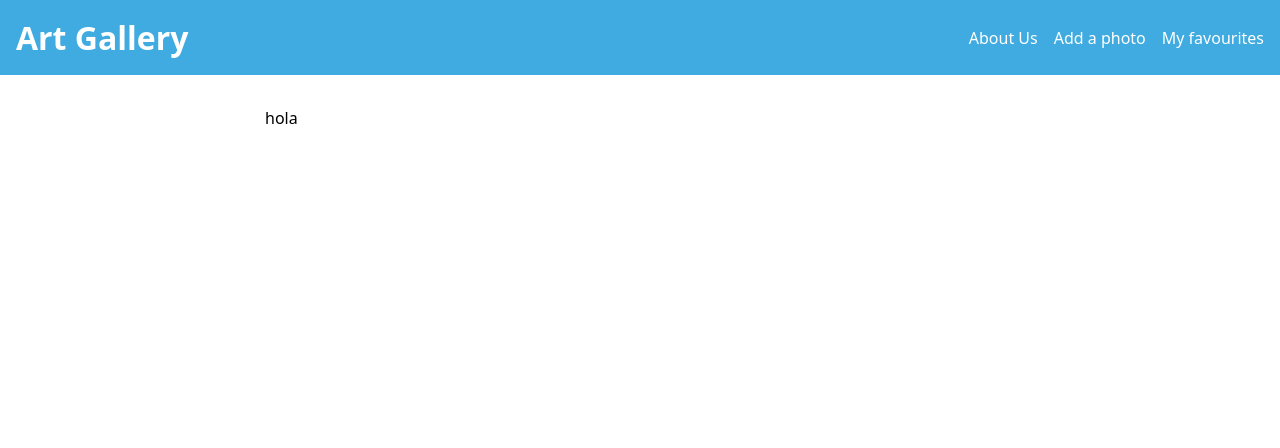
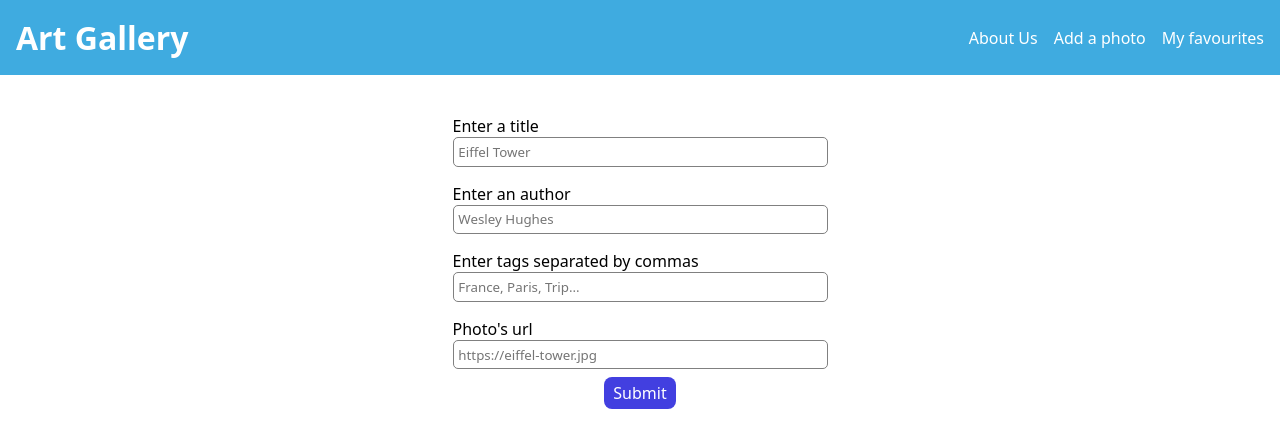
Before and after one commit to LucasGitHubx/art-gallery, a React (Vite) app: page /add in a window 1280 px wide. Shown: the top 448 px of the page. Built offline with nearby package versions, Linux system fonts and the light colour scheme.

Commit message:
Adding, styling and adding functionality to the form of the 'add page', later I'll add some notifications to make the user know that the photo has been added correctly

```diff
--- a/src/pages/AddPhotoPage.jsx
+++ b/src/pages/AddPhotoPage.jsx
@@ -1,3 +1,139 @@
+import { useState, useEffect } from "react";
+import { addPhoto } from "../firebase/firestore";
+
 export default function AddPhotoPage() {
-  return <div className="add-photo page">hola</div>;
+  const [title, setTitle] = useState("");
+  const [author, setAuthor] = useState("");
+  const [tags, setTags] = useState("");
+  const [url, setUrl] = useState("");
+
+  const [titleError, setTitleError] = useState(false);
+  const [authorError, setAuthorError] = useState(false);
+  const [tagsError, setTagsError] = useState(false);
+  const [urlError, setUrlError] = useState(false);
+
+  const [loaded, setLoaded] = useState(false);
+
+  useEffect(() => {
+    console.log(loaded);
+  }, [loaded]);
+
+  function handleSubmit(e) {
+    e.preventDefault();
+
+    const urlRegex = /^(https?|ftp):\/\/[^\s/$.?#].[^\s]*$/;
+    let tagsValidation = true;
+    let titleValidation = true;
+    let authorValidation = true;
+    let urlValidation = true;
+
+    if (tags.length == 0) {
+      setTagsError(true);
+      tagsValidation = false;
+    } else {
+      const tagsArray = tags.split(",").map((element) => element.trim());
+      const newTagsArray = tagsArray.filter((element) => element != "");
+
+      tagsValidation = true;
+      setTags(newTagsArray);
+      setTagsError(false);
+    }
+
+    if (title.length < 5) {
+      titleValidation = false;
+      setTitleError(true);
+    } else {
+      titleValidation = true;
+      setTitleError(false);
+    }
+
+    if (author.length < 5) {
+      authorValidation = false;
+      setAuthorError(true);
+    } else {
+      authorValidation = true;
+      setAuthorError(false);
+    }
+
+    if (urlRegex.test(url)) {
+      urlValidation = true;
+      setUrlError(false);
+    } else {
+      urlValidation = false;
+      setUrlError(true);
+    }
+
+    if (
+      titleValidation &&
+      authorValidation &&
+      tagsValidation &&
+      urlValidation
+    ) {
+      setTitle("");
+      setAuthor("");
+      setTags("");
+      setUrl("");
+
+      addPhoto(
+        {
+          title,
+          author,
+          tags,
+          url,
+        },
+        setLoaded
+      );
+    }
+  }
+
+  return (
+    <div className="add-photo page">
+      <form onSubmit={handleSubmit}>
+        <label className={titleError && "label-error"}>
+          {!titleError ? "Enter a title" : "Incorrect title"}
+        </label>
+        <input
+          type="text"
+          placeholder="Eiffel Tower"
+          value={title}
+          onChange={(e) => setTitle(e.target.value)}
+          className={titleError && "error-input"}
+        />
+
+        <label className={authorError && "label-error"}>
+          {!authorError ? "Enter an author" : "Incorrect author"}
+        </label>
+        <input
+          type="text"
+          placeholder="Wesley Hughes"
+          value={author}
+          onChange={(e) => setAuthor(e.target.value)}
+          className={authorError && "error-input"}
+        />
+
+        <label className={tagsError && "label-error"}>
+          {!tagsError ? "Enter tags separated by commas" : "Incorrect tags"}
+        </label>
+        <input
+          type="text"
+          placeholder="France, Paris, Trip..."
+          value={tags}
+          onChange={(e) => setTags(e.target.value)}
+          className={tagsError && "error-input"}
+        />
+
+        <label className={urlError && "label-error"}>
+          {!urlError ? "Photo's url" : "Incorrect url"}
+        </label>
+        <input
+          type="text"
+          placeholder="https://eiffel-tower.jpg"
+          value={url}
+          onChange={(e) => setUrl(e.target.value)}
+          className={urlError && "error-input"}
+        />
+        <button>Submit</button>
+      </form>
+    </div>
+  );
 }
```
